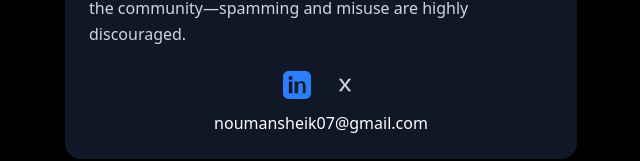
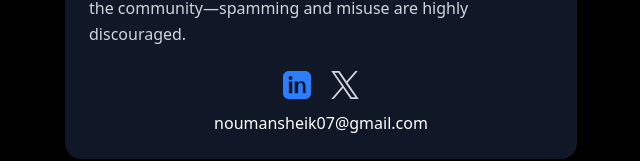
Before and after one commit to Muhammad-Sheik-Nauman/Whispr-a_anonymous_confession_platform, a React (Vite) app in the folder vite-project/: page / in a window 1280 px wide. Both pictures are taken after a click on the button 1240 px from the left and 40 px from the top of the page. Shown: the part 411-572 px from the top of the page, without its empty margins (319-959 px from the left). Built offline with nearby package versions, Linux system fonts and the light colour scheme.

Commit message:
fix: update favicon and title in index.html for consistency and branding

```diff
--- a/vite-project/index.html
+++ b/vite-project/index.html
@@ -2,10 +2,10 @@
 <html lang="en">
   <head>
     <meta charset="UTF-8" />
-    <link rel="icon" type="image/svg+xml" href="/vite.svg" />
+    <link rel="icon" type="image/x-icon" href="logo.png" />
     <meta name="viewport" content="width=device-width, initial-scale=1.0" />
 
-    <title>Vite + React</title>
+    <title>WHISPR-an anonymous confession app</title>
   </head>
   <body>
     <div id="root"></div>
--- a/vite-project/src/landingPage.jsx
+++ b/vite-project/src/landingPage.jsx
@@ -84,10 +84,15 @@ const LandingPage = () => {
                   aria-label="Twitter/X"
                   className="text-gray-300 hover:text-gray-400 transition cursor-pointer"
                 >
-                  <svg className="w-7 h-7" viewBox="0 0 120 120" fill="currentColor">
-                    <path d="M86.4 33.6H74.88L60 54.24 45.12 33.6H33.6L54.24 60 33.6 86.4h11.52L60 65.76
-        74.88 86.4H86.4L65.76 60 86.4 33.6Z"/>
-                  </svg>
+                  <svg
+  className="w-7 h-7"
+  viewBox="0 0 1200 1227"
+  fill="currentColor"
+  xmlns="http://www.w3.org/2000/svg"
+>
+  <path d="M714.163 519.284L1160.89 0H1056.84L667.137 450.887L356.58 0H0L468.106 681.821L0 1226.96H104.055L515.385 746.646L843.42 1226.96H1200L714.137 519.284H714.163ZM569.213 686.602L521.7 617.153L141.869 79.667H306.082L611.412 517.043L658.925 586.492L1056.87 1150.56H892.661L569.213 686.628V686.602Z"/>
+</svg>
+
                 </a>
               </div>
 
```
